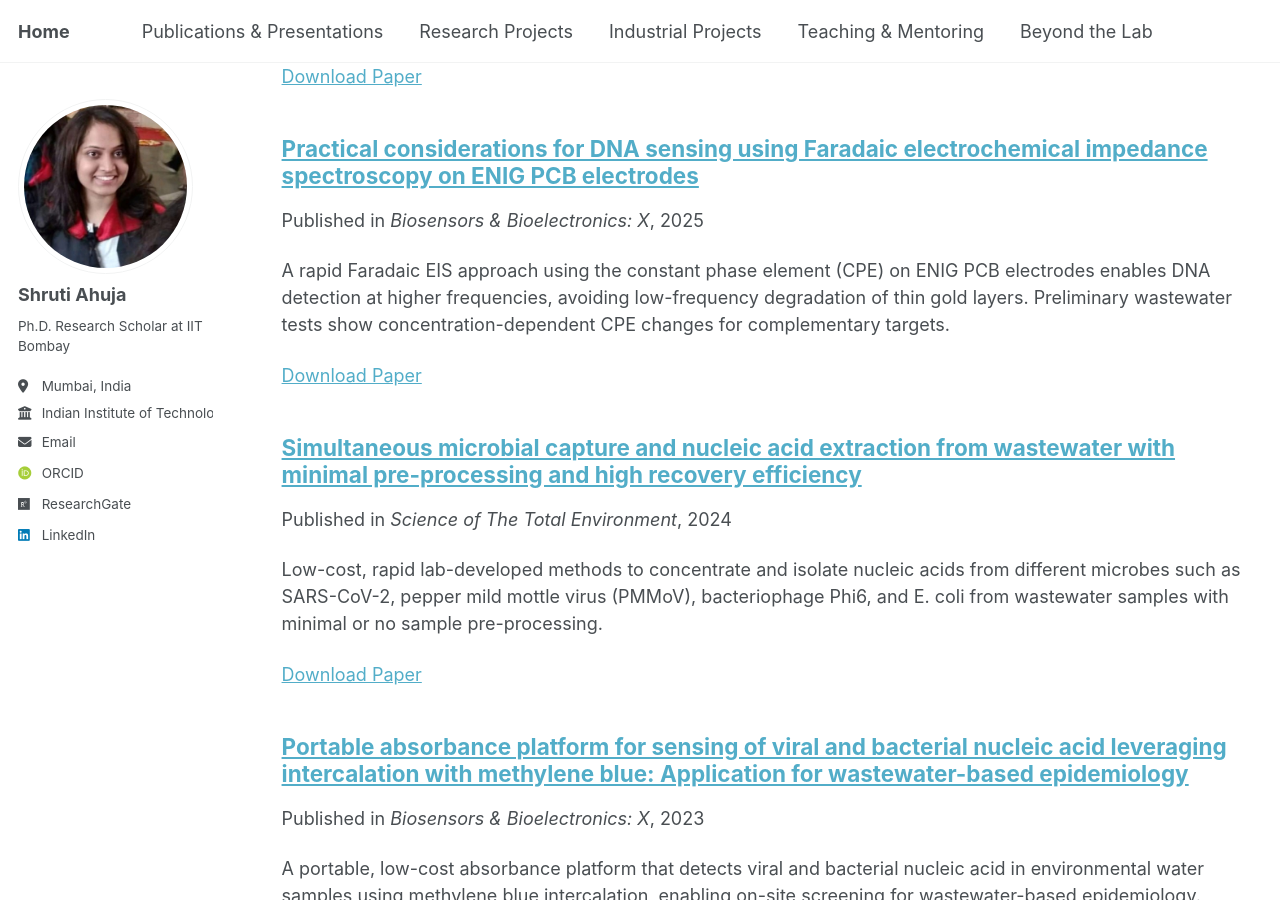
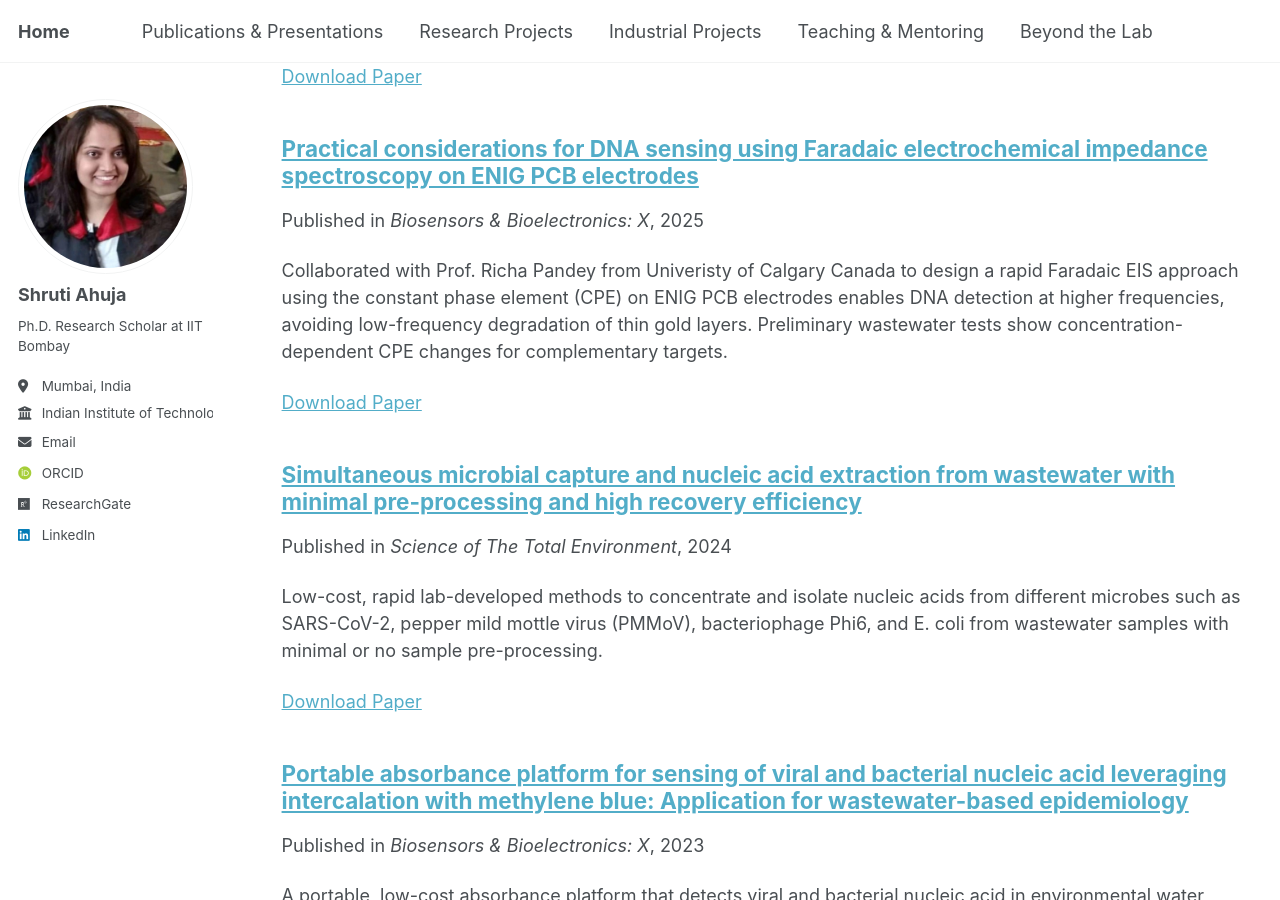
Before and after one commit to shrutiahuja/shrutiahuja.github.io, a Jekyll site: the page built from _pages/publications.html, in a window 1280 px wide and 900 px high, scrolled down 550 px. Built offline with Jekyll 4.4.1, drawn with Linux system fonts in a browser that asks for light colours; some web fonts are replaced; a script that is not in the unit is left out.

Commit message:
Update 2025-03-01-practical.md

```diff
--- a/_publications/2025-03-01-practical.md
+++ b/_publications/2025-03-01-practical.md
@@ -3,7 +3,7 @@ title: "Practical considerations for DNA sensing using Faradaic electrochemical
 collection: publications
 category: manuscripts
 permalink: /publication/2025-03-01-practical.md
-excerpt: 'A rapid Faradaic EIS approach using the constant phase element (CPE) on ENIG PCB electrodes enables DNA detection at higher frequencies, avoiding low-frequency degradation of thin gold layers. Preliminary wastewater tests show concentration-dependent CPE changes for complementary targets.'
+excerpt: 'Collaborated with Prof. Richa Pandey from Univeristy of Calgary Canada to design a rapid Faradaic EIS approach using the constant phase element (CPE) on ENIG PCB electrodes enables DNA detection at higher frequencies, avoiding low-frequency degradation of thin gold layers. Preliminary wastewater tests show concentration-dependent CPE changes for complementary targets. '
 date: 2025-03-01
 venue: 'Biosensors & Bioelectronics: X'
 paperurl: 'https://doi.org/10.1016/j.biosx.2024.100569'
```
